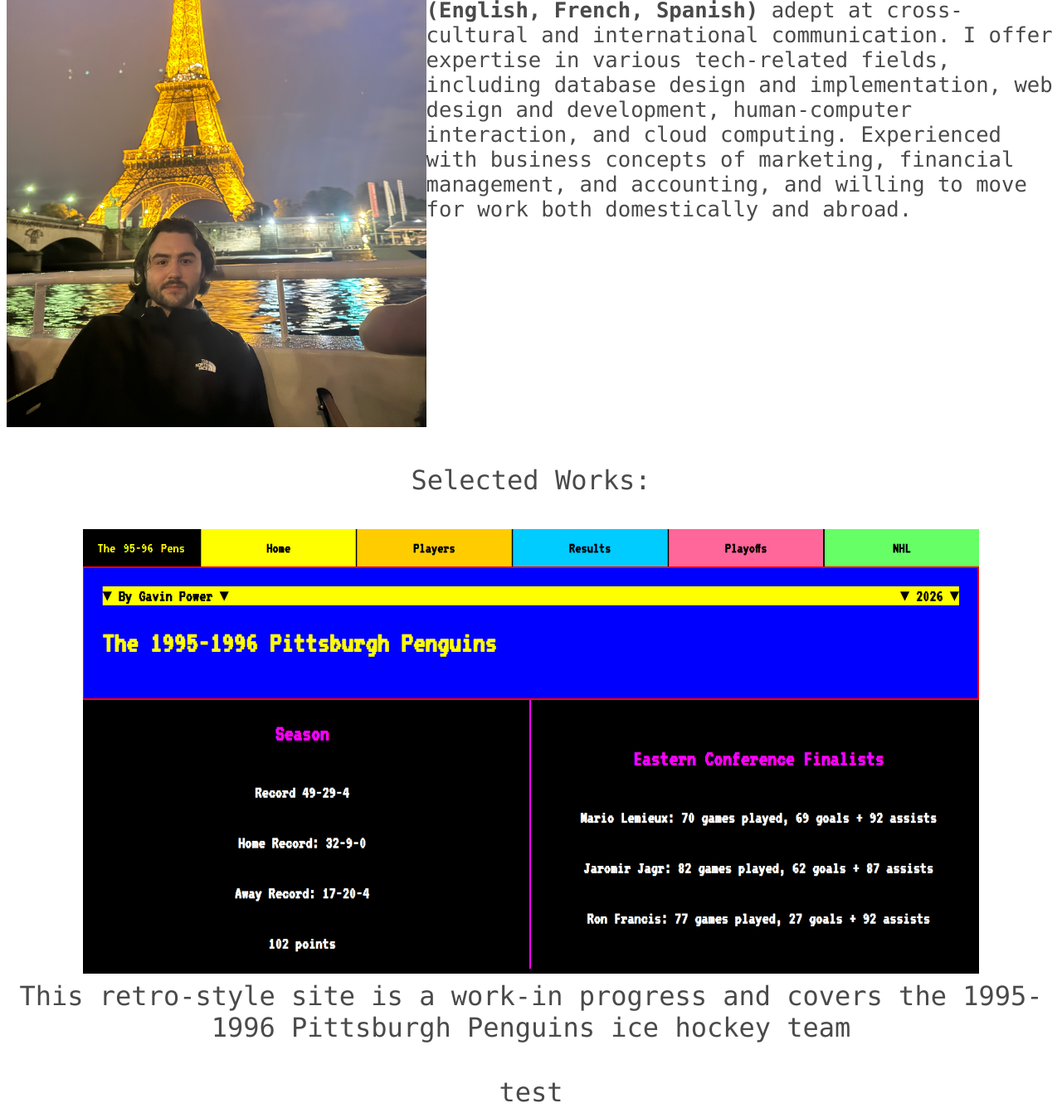
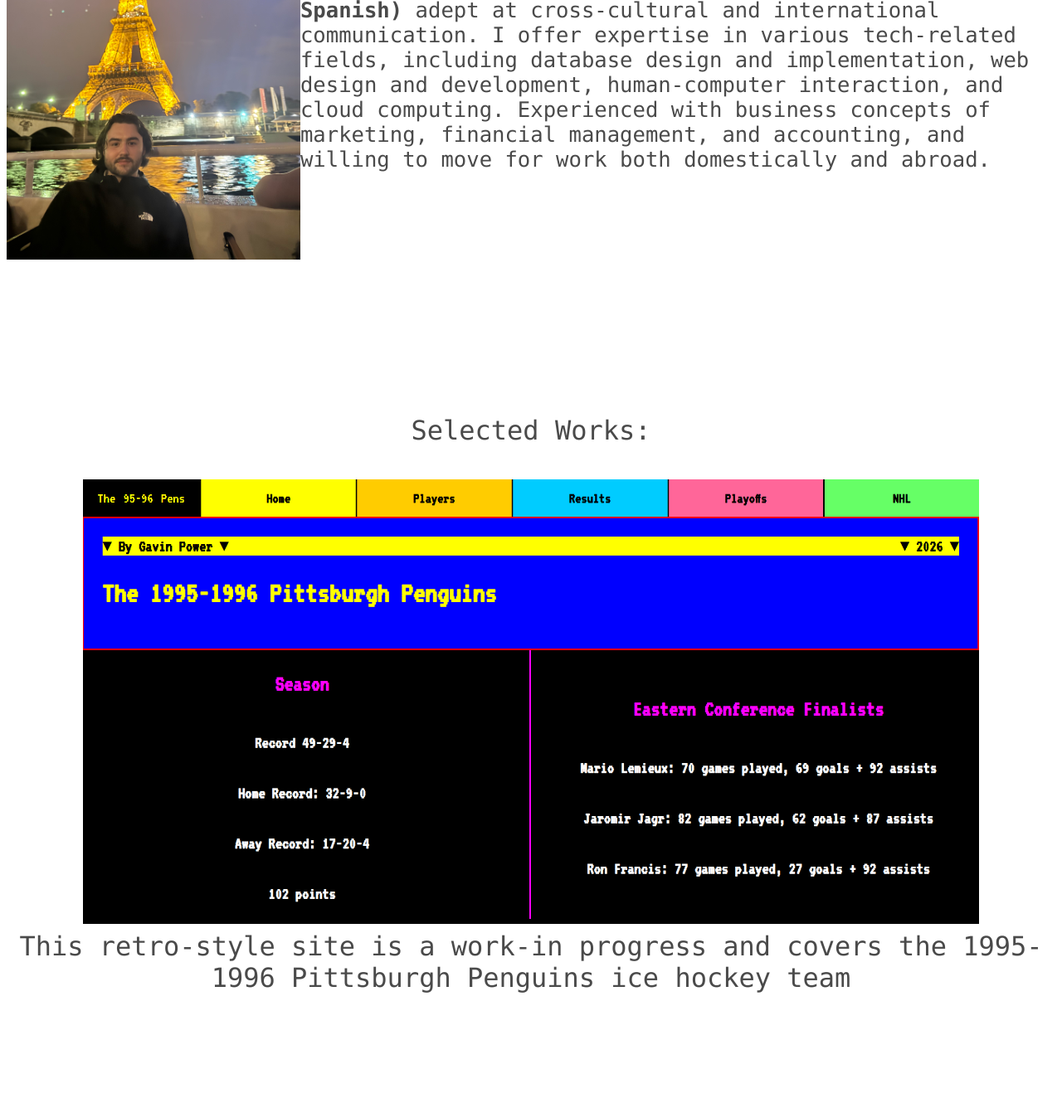
Before and after one commit to powerrgav/personal-website, an Angular app: page / in a window 1280 px wide. Shown: the part 444-1780 px from the top of the page at 83% size. After the commit the page ends 1692 px from the top, so only its background shows below. Built offline with nearby package versions, Linux system fonts and the light colour scheme.

Commit message:
Make image smaller

```diff
--- a/src/app/home/home.css
+++ b/src/app/home/home.css
@@ -44,8 +44,8 @@
 
 .meInParis{
     float:left;
-   height: 40%;
-   width: 40%;
+   height: 28%;
+   width: 28%;
 }
 
 /*
@@ -67,6 +67,7 @@
     margin-right: auto;
     font-size: xx-large;
     text-align: center;
+    padding-bottom: 10px;
 }
 
 .showcasedWorkBlock{
--- a/src/app/home/home.html
+++ b/src/app/home/home.html
@@ -32,7 +32,9 @@
                 </a>
             </div>
             <div class="showcasedWorkBlock">
-                <p>test</p>
+                <p>
+
+                </p>
             </div>
 
         </div>
```
